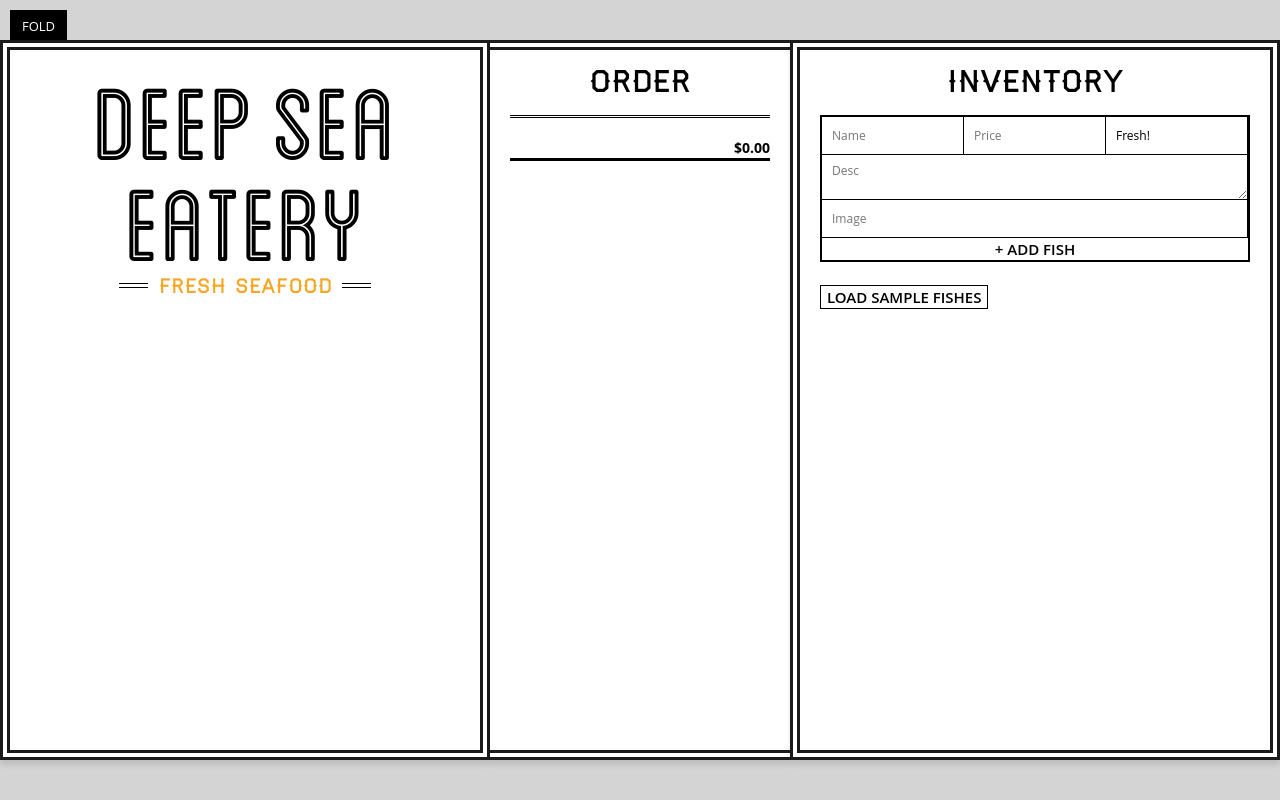
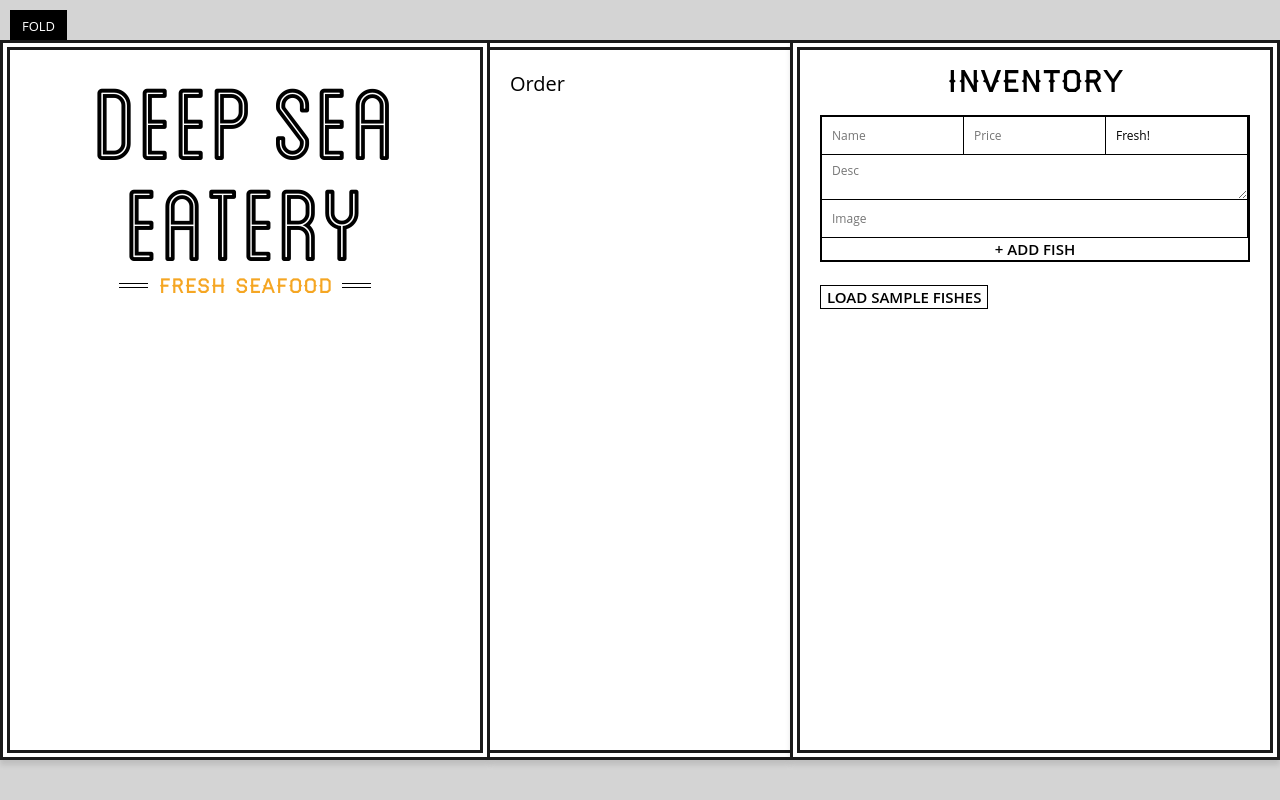
Before and after one commit to Pete-Sekesan/deep-sea-eatery, a React (Create React App) app: page /store/1 in a window 1280 px wide. Built offline with nearby package versions, Linux system fonts and the light colour scheme.

Commit message:
Revert "order state price, fish name"
This reverts commit 91f276c97226b00297590508942e76641c8c0f61.

```diff
--- a/src/components/App.js
+++ b/src/components/App.js
@@ -55,13 +55,7 @@ class App extends React.Component {
             ))}
           </ul>
         </div>
-        <Order
-          /*take a copy off all states
-          {...this.state}*/
-          /* passes state of each individual state item*/
-          fishes={this.state.fishes}
-          order={this.state.order}
-        />
+        <Order />
         <Inventory
           addFish={this.addFish}
           loadSampleFishes={this.loadSampleFishes}
--- a/src/components/Order.js
+++ b/src/components/Order.js
@@ -1,48 +1,8 @@
 import React from 'react';
-import { formatPrice } from '../helpers';
 
 class Order extends React.Component {
-  renderOrder = (key) => {
-    const fish = this.props.fishes[key];
-    const count = this.props.order[key];
-    const isAvailable = fish.status === 'available';
-    if (!isAvailable) {
-      return (
-        <li key={key}>
-          Sorry {fish ? fish.name : 'fish'} is no longer available.
-        </li>
-      );
-    }
-    return (
-      <li key={key}>
-        {count} lbs {fish.name}
-        {formatPrice(count * fish.price)}
-      </li>
-    );
-  };
-
   render() {
-    const orderIDs = Object.keys(this.props.order);
-    const total = orderIDs.reduce((prevTotal, key) => {
-      const fish = this.props.fishes[key];
-      const count = this.props.order[key];
-      const isAvailable = fish && fish.status === 'available';
-
-      if (isAvailable) {
-        return prevTotal + count * fish.price;
-      }
-      return prevTotal;
-    }, 0);
-    return (
-      <div className='order-wrap'>
-        <h2>Order</h2>
-        <ul className='order'>{orderIDs.map(this.renderOrder)}</ul>
-
-        <div className='total'>
-          <strong>{formatPrice(total)}</strong>
-        </div>
-      </div>
-    );
+    return <div className='order'>Order</div>;
   }
 }
 
```
